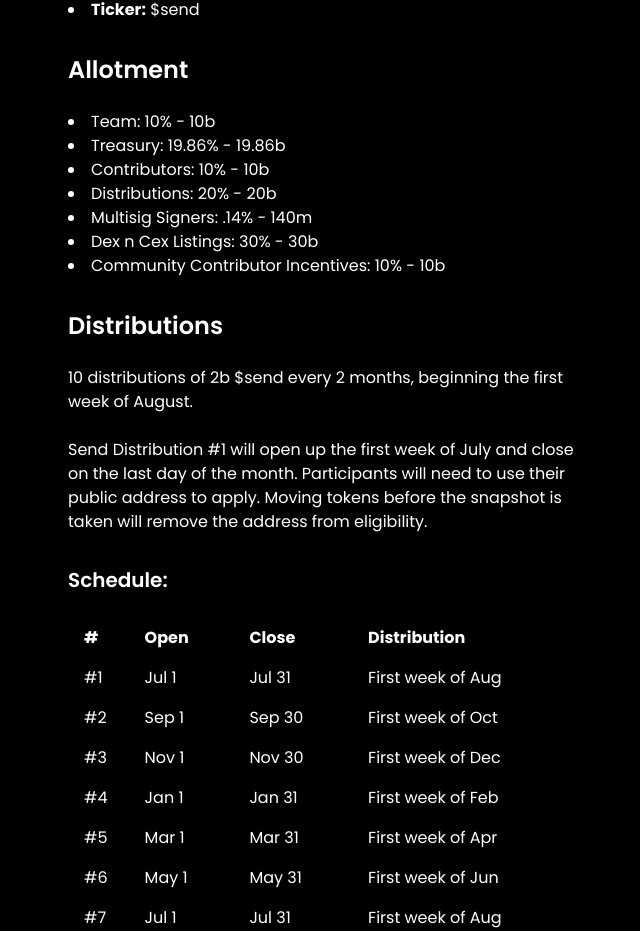
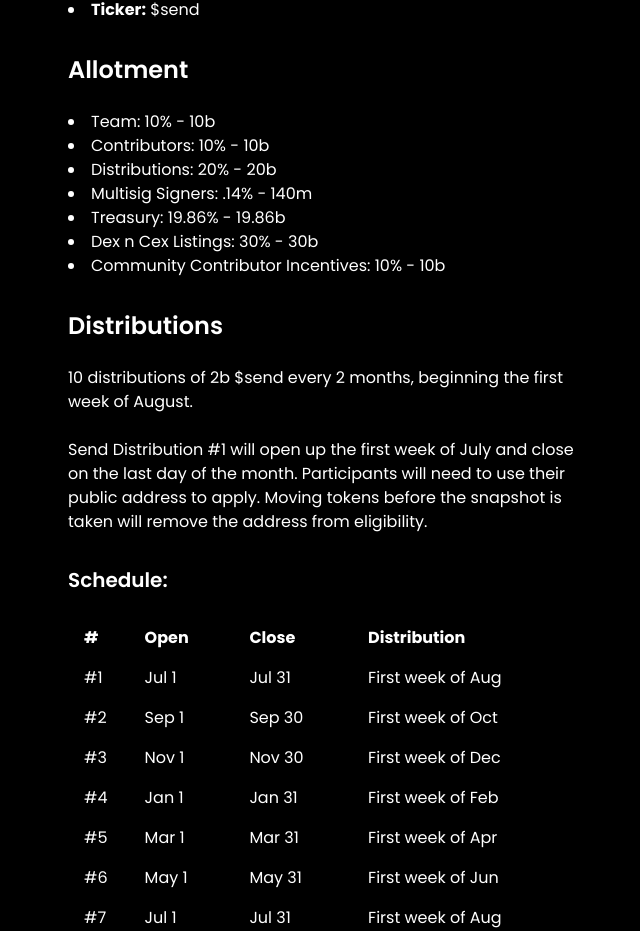
Before and after one commit to 0xsend/www-send-it, a Next.js app: page / in a window 1280 px wide. Shown: the part 1354-2285 px from the top of the page, without its empty margins (316-956 px from the left). Built offline with nearby package versions, Linux system fonts and the light colour scheme.

Commit message:
tweak content

```diff
--- a/src/app/components/SendToken.tsx
+++ b/src/app/components/SendToken.tsx
@@ -56,10 +56,10 @@ function getDistributionSchedule(start: Date, totalDistributions: number) {
 function SendToken() {
   const allotment = [
     { category: "Team", percentage: "10%", amount: "10b" },
-    { category: "Treasury", percentage: "19.86%", amount: "19.86b" },
     { category: "Contributors", percentage: "10%", amount: "10b" },
     { category: "Distributions", percentage: "20%", amount: "20b" },
     { category: "Multisig Signers", percentage: ".14%", amount: "140m" },
+    { category: "Treasury", percentage: "19.86%", amount: "19.86b" },
     { category: "Dex n Cex Listings", percentage: "30%", amount: "30b" },
     {
       category: "Community Contributor Incentives",
```
